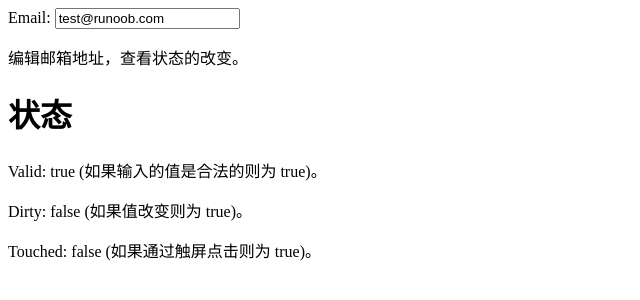
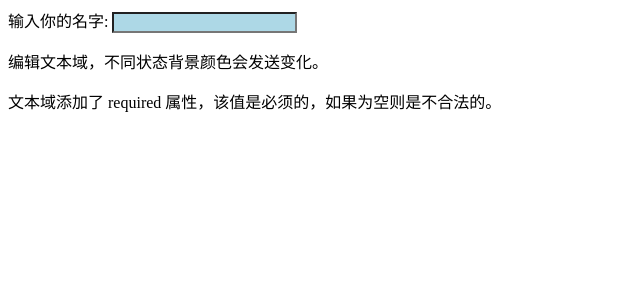
Before and after one commit to chendaxin/AngularJS, a plain HTML site: page star/快速开始/ag模型.html in a window 1280 px wide. Shown: the whole page, without its empty margins (0-640 px from the left). Drawn offline with Linux system fonts and the light colour scheme.

Commit message:
angular模型

```diff
--- a/star/快速开始/ag模型.html
+++ b/star/快速开始/ag模型.html
@@ -33,16 +33,31 @@
     <!--以上实例中，提示信息会在 ng-show 属性返回 true 的情况下显示。-->
 
     <!--应用状态-->
-    <form ng-app="" name="myForm" ng-init="myText = 'test@runoob.com'">
+    <!--<form ng-app="" name="myForm" ng-init="myText = 'test@runoob.com'">-->
 
-        Email:
-        <input type="email" name="myAddress" ng-model="myText" required>
-        <p>编辑邮箱地址，查看状态的改变。</p>
-        <h1>状态</h1>
-        <p>Valid: {{myForm.myAddress.$valid}} (如果输入的值是合法的则为 true)。</p>
-        <p>Dirty: {{myForm.myAddress.$dirty}} (如果值改变则为 true)。</p>
-        <p>Touched: {{myForm.myAddress.$touched}} (如果通过触屏点击则为 true)。</p>
+        <!--Email:-->
+        <!--<input type="email" name="myAddress" ng-model="myText" required>-->
+        <!--<p>编辑邮箱地址，查看状态的改变。</p>-->
+        <!--<h1>状态</h1>-->
+        <!--<p>Valid: {{myForm.myAddress.$valid}} (如果输入的值是合法的则为 true)。</p>-->
+        <!--<p>Dirty: {{myForm.myAddress.$dirty}} (如果值改变则为 true)。</p>-->
+        <!--<p>Touched: {{myForm.myAddress.$touched}} (如果通过触屏点击则为 true)。</p>-->
 
+    <!--</form>-->
+
+    <!--CSS 类-->
+    <!--ng-model 指令基于它们的状态为 HTML 元素提供了 CSS 类：-->
+    <style>
+        input.ng-invalid {
+            background-color: lightblue;
+        }
+    </style>
+    <form ng-app="" name="myForm">
+        输入你的名字:
+        <input name="myAddress" ng-model="text" required>
     </form>
+
+    <p>编辑文本域，不同状态背景颜色会发送变化。</p>
+    <p>文本域添加了 required 属性，该值是必须的，如果为空则是不合法的。</p>
 </body>
 </html>
```
